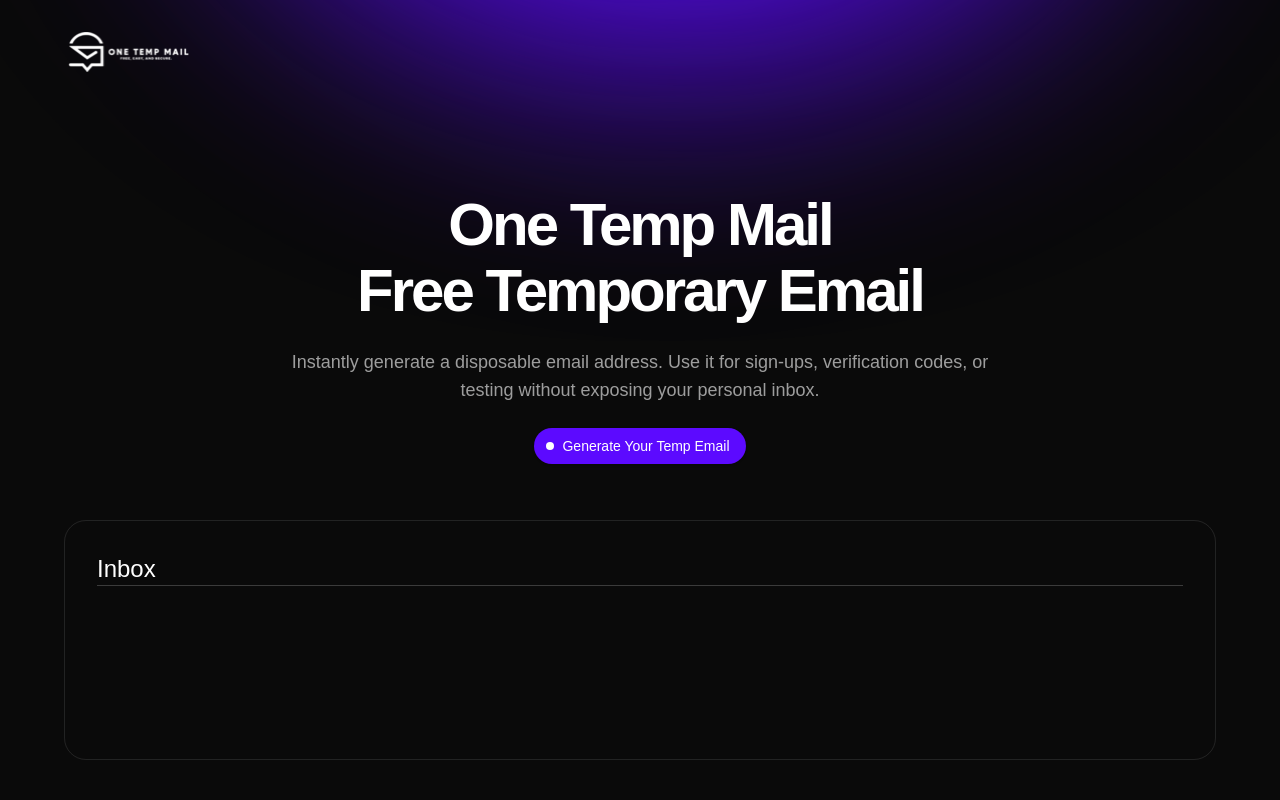
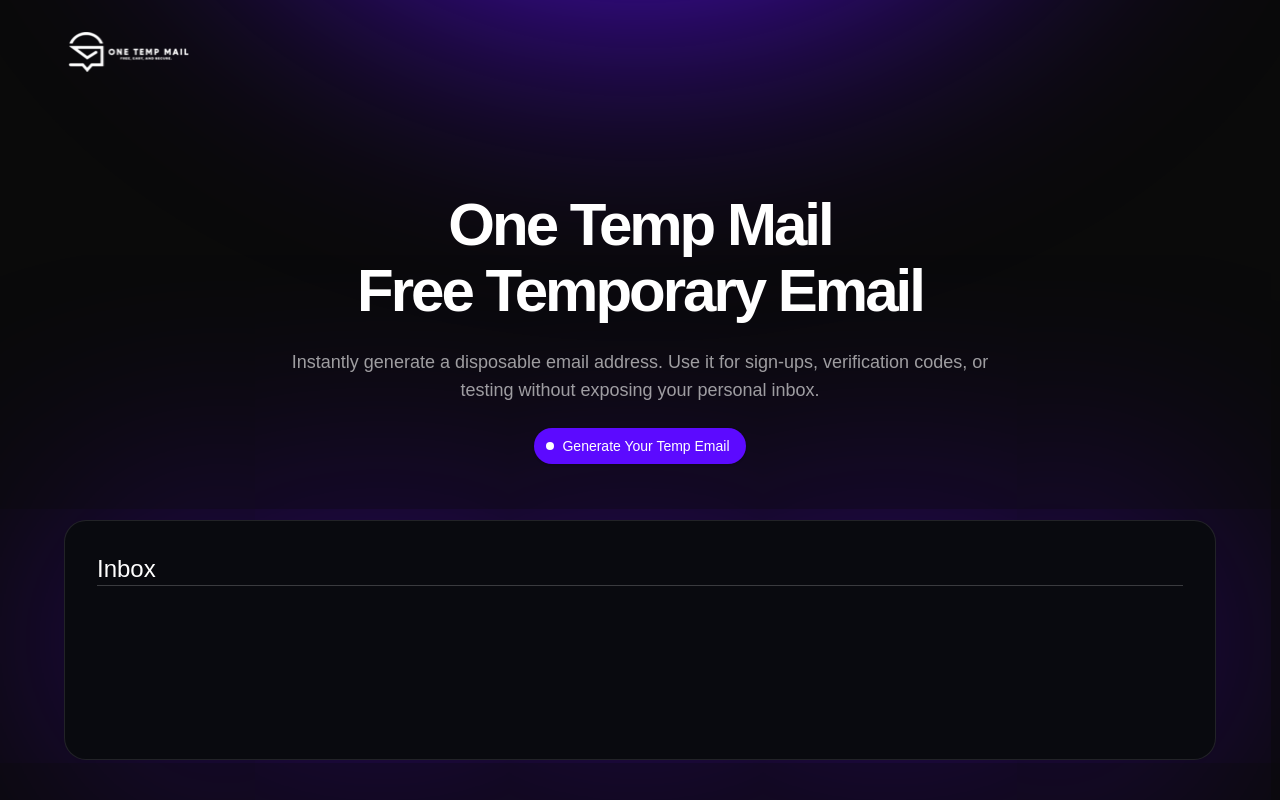
Before and after one commit to mouadbt/one-temp-mail, a React (Vite) app: page / in a window 1280 px wide. Shown: the top 800 px of the page. Built offline with nearby package versions, Linux system fonts and the light colour scheme.

Commit message:
fix: fix z-index issue

```diff
--- a/src/components/layout/Hero.tsx
+++ b/src/components/layout/Hero.tsx
@@ -1,4 +1,3 @@
-import GradientBg from "#components/blocks/GradientBg";
 import HeroContent from "#components/blocks/HeroContent";
 import { RightArrow } from "#components/Icons/RightArrow";
 import PrimaryBtn from "#components/ui/PrimaryBtn";
@@ -6,7 +5,6 @@
 export default function Hero() {
   return (
     <section className="w-full pt-32 md:pt-48 space-y-6 px-[5%] relative overflow-hidden pb-2">
-      <GradientBg />
       <HeroContent />
       <PrimaryBtn
         content="Generate Your Temp Email"
--- a/src/index.css
+++ b/src/index.css
@@ -91,7 +91,7 @@
   --popover: oklch(49.749% 0.29288 281.996);
   --popover-foreground: oklch(100% 0.00011 271.152);
   --primary: oklch(49.749% 0.29288 281.996);
-  --primary-foreground: oklch(0.87 0.00 0);
+  --primary-foreground: oklch(0.87 0 0);
   --secondary: oklch(0.269 0 0);
   --secondary-foreground: oklch(100% 0.00011 271.152);
   --muted: oklch(0.269 0 0);
@@ -135,3 +135,10 @@
     rgba(3, 6, 13, 0) 100%
   );
 }
+.bgshadow {
+  box-shadow:
+    0 0 #0000,
+    0 0 #0000,
+    0 0 1000px 0 #6200ff66;
+  background-color: #090a0f;
+}
```
